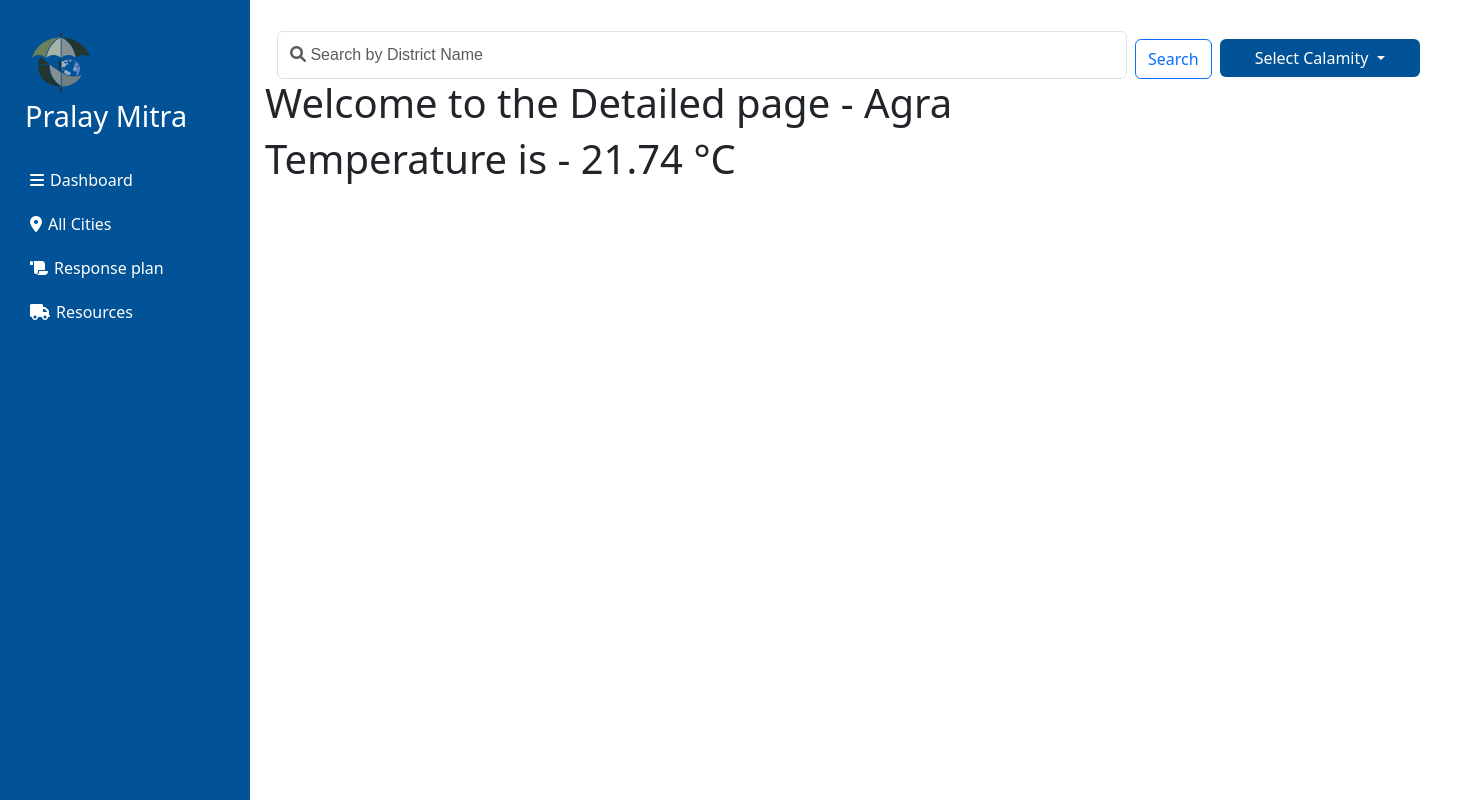
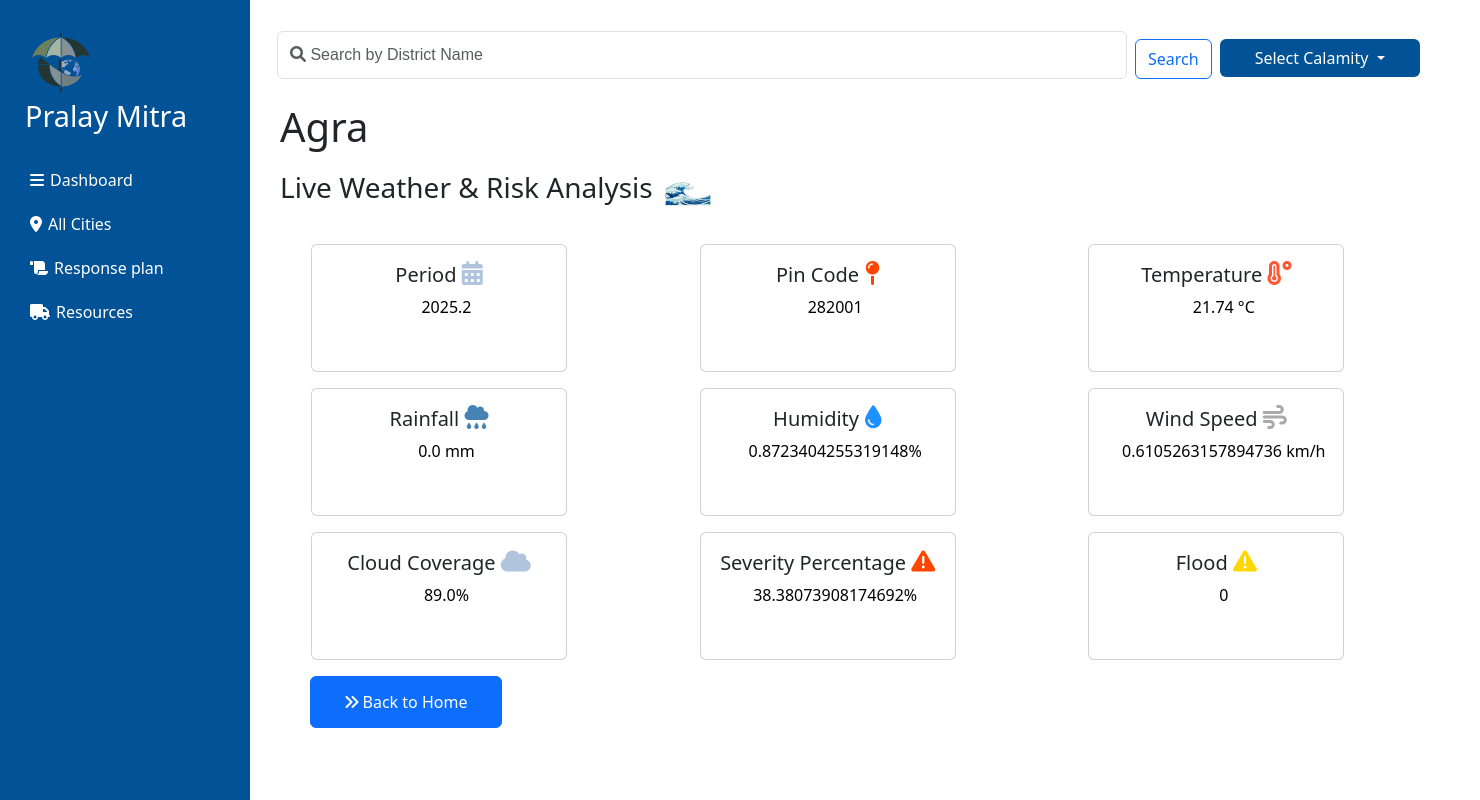
Before and after one commit to urvashitech/Pralay_Mitra, a Django app: page /district/Agra/ in a window 1480 px wide. Run offline with Django 5.2, Linux system fonts and the light colour scheme; data comes from the database, SQL or seed files in the repository; some libraries are stand-ins or nearby versions.

Commit message:
detailed_district page has been created and designed

```diff
--- a/prediction/static/css/style.css
+++ b/prediction/static/css/style.css
@@ -62,11 +62,11 @@ body {
 }
 
 .district-link {
-    text-decoration: none;  /* Remove underline */
-    color: black;           /* Set text color to black */
+    text-decoration: none;
+    color: black;
 }
 
 .district-link:hover {
-    color: black;           /* Ensure text stays black on hover */
-    /* You can add a hover effect if needed, like changing the color on hover */
+    color: black;
+
 }
--- a/prediction/templates/components/navbar.html
+++ b/prediction/templates/components/navbar.html
@@ -1,7 +1,7 @@
 <div class="container-fluid mt-2">
-    <form class="d-flex" role="search">
+    <form id="searchForm" class="d-flex" role="search">
         <div class="input-group mt-2" style="width: 850px; position: relative;">
-            <input class="form-control" type="search" placeholder="&#xf002; Search by District Name" aria-label="Search" style="font-family: Arial, FontAwesome;">
+            <input id="searchInput" class="form-control" type="search" placeholder="&#xf002; Search by District Name" aria-label="Search" style="font-family: Arial, FontAwesome;">
         </div>
         <button class="btn btn-outline-primary mt-3 ms-2" type="submit" style="height: 40px;">Search</button>
 
@@ -32,4 +32,21 @@
           });
       });
   });
+  document.addEventListener("DOMContentLoaded", function () {
+      const searchForm = document.getElementById("searchForm");
+      const searchInput = document.getElementById("searchInput");
+
+      searchForm.addEventListener("submit", function (event) {
+          event.preventDefault();  // Prevent the default form submission
+
+          let districtName = searchInput.value.trim(); // Get user input and trim spaces
+
+          if (districtName) {
+              let formattedDistrictName = districtName.replace(/\s+/g, '-'); // Replace spaces with hyphens if needed
+              window.location.href = `/district/${formattedDistrictName}/`; // Redirect to the detailed page
+          } else {
+              alert("Please enter a district name!"); // Show an alert if input is empty
+          }
+      });
+  });
 </script>
--- a/prediction/templates/components/sidebar.html
+++ b/prediction/templates/components/sidebar.html
@@ -28,10 +28,10 @@
                     <a href="/predictions/" class="nav-link" id="predictions"><i class="fa-solid fa-location-dot" style="margin-right: 6px;"></i>All Cities</a>
                 </li>
                 <li class="nav-item">
-                    <a href="/reports/" class="nav-link" id="reports"><i class="fa-solid fa-scroll" style="margin-right: 6px;"></i>Response plan</a>
+                    <a href="/response-plan/" class="nav-link" id="reports"><i class="fa-solid fa-scroll" style="margin-right: 6px;"></i>Response plan</a>
                 </li>
                 <li class="nav-item">
-                    <a href="/settings/" class="nav-link" id="settings"><i class="fa-solid fa-truck" style="margin-right: 6px;"></i>Resources</a>
+                    <a href="/resource/" class="nav-link" id="settings"><i class="fa-solid fa-truck" style="margin-right: 6px;"></i>Resources</a>
                 </li>
             </ul>
         </div>
--- a/prediction/templates/district_detail.html
+++ b/prediction/templates/district_detail.html
@@ -8,6 +8,27 @@
 {% block content %}
 {% include "components/navbar.html" %}
 
-<h1> Welcome to the Detailed page - {{district}}</h1>
-<h1> Temperature is - {{temperature}} <span>&#176;</span>C</h1>
+<h1 class="mt-4" style="margin-left: 15px;">
+    {{ station_name }}</i>
+</h1>
+<div style="display: flex; align-items: center; margin-left: 15px;">
+    <h3 > Live Weather & Risk Analysis </h3>
+    <img src="/static/images/flood.png" alt="Logo" style="width: 70px; height: 65px;">
+</div>
+<div class="container">
+    <div class="row" style="margin-left: 22px; margin-top: 20px;">
+        {% for card in card %}
+            <div class="col-md-4 mb-3">
+                <div class="card" style="height: 8rem; width: 16rem;">
+                    <div class="card-body">
+                        <h5 class="card-title text-center">{{ card.title }} <i class="fa-solid {{ card.icon }}"  style="color: {{ card.color }}; font-size: 24px;" ></i></h5>
+                        <p class="text-center" style="margin-left: 15px; text-decoration: none; color: black;">{{ card.value }}</p>
+                    </div>
+                </div>
+            </div>
+        {% endfor %}
+    </div>
+    <button class="btn btn-primary" style="margin-left: 33px; width: 12rem ;"><a href="{% url 'home' %}" class="btn" style="color: white;"><i class="fa-solid fa-angles-right" style="margin-right: 4px ; color: white;"></i>Back to Home</a></button>
+
+</div>
 {% endblock%}
--- a/prediction/templates/predictions.html
+++ b/prediction/templates/predictions.html
@@ -1,7 +1,7 @@
 {% extends "base.html" %}
 {% load static %}
 {% block title %}
-<title>Pralay_Mitra - Prediction</title>
+<title>Pralay_Mitra - all cities</title>
 <link rel="stylesheet" href="{% static 'css/styles.css' %}">
 {% endblock %}
 
@@ -37,7 +37,7 @@
       <div class="card" style="width: 10rem; height: 6rem;">
         <div class="card-body">
           <h5 class="card-title"><i class="fa-solid fa-water" style="margin-left: 37px;"></i></h5>
-          <a href="{% url 'district_detail' 'Prayagraj' %}" style="margin-left: 10px; text-decoration: none; color: black;">Prayagraj</a>
+          <a href="{% url 'district_detail' '	Allahabad' %}" style="margin-left: 10px; text-decoration: none; color: black;">Allahabad</a>
         </div>
       </div>
       <div class="card" style="width: 10rem; height: 6rem;">
--- a/prediction/urls.py
+++ b/prediction/urls.py
@@ -7,4 +7,6 @@ urlpatterns = [
     path("", views.home, name="home"),  # Home page
     path("predictions/", views.prediction, name="prediction"),  # Prediction page
     path('district/<str:district_name>/', views.district_detail, name='district_detail'), # District detail page
+    path("response-plan/", views.response, name="response"),  # Response plan page
+    path("resource/", views.resource, name="resource"), # Resource plan page
 ]
--- a/prediction/views.py
+++ b/prediction/views.py
@@ -52,6 +52,7 @@ def prediction(request):
     return render(request, 'predictions.html', {'district_name': district_name})
 
 def district_detail(request, district_name):
+    district_name = district_name.replace('-', ' ').strip().capitalize()
     # Path to your database file
     db_path = "prediction/ml/data/flood_data.db"
 
@@ -60,17 +61,34 @@ def district_detail(request, district_name):
     cursor = conn.cursor()
 
      # Fetch district data
-    query = "SELECT  Max_Temp ,Rainfall, Wind_Speed FROM flood_data WHERE Station_Names = ?"
+    query = "SELECT  Station_Names, Period, Station_Number, Max_Temp, Rainfall, Relative_Humidity, Wind_Speed, Cloud_Coverage, Flood, Severity_Percentage   FROM flood_data WHERE Station_Names = ?"
     cursor.execute(query, (district_name,))
     result = cursor.fetchone()
 
     if result:
-        temperature , rainfall, wind_speed = result
+      (Station_Names, Period,Station_Number, Max_Temp, Rainfall, Relative_Humidity, Wind_Speed, Cloud_Coverage,Flood, Severity_Percentage) = result
     else:
-        rainfall = wind_speed = None  # Handle case when no data is found
+       Station_Names= Period = Station_Number = Max_Temp = Rainfall = Relative_Humidity = Wind_Speed = Cloud_Coverage = Flood = Severity_Percentage =  None  # Handle case when no data is found
     # Close the connection
     conn.close()
+
+    card = [
+        {"title": "Period", "value": f"{Period}", "icon": "fa-calendar-days","color": "#B0C4DE "},
+         {"title": "Pin Code", "value": f"{Station_Number}", "icon": "fa-map-pin","color":"#FF4500"},
+        {"title": "Temperature", "value": f"{Max_Temp} °C", "icon": "fa-temperature-high","color": "#FF5733"},
+        {"title": "Rainfall", "value": f"{Rainfall} mm", "icon": "fa-cloud-rain","color": "#4682B4"},
+        {"title": "Humidity", "value": f"{Relative_Humidity}%", "icon": "fa-tint", "color": "#1E90FF"},
+        {"title": "Wind Speed", "value": f"{Wind_Speed} km/h", "icon": "fa-wind","color": "#A9A9A9"},
+        {"title": "Cloud Coverage", "value": f"{Cloud_Coverage}%", "icon": "fa-cloud","color": "#B0C4DE"},
+        {"title": "Severity Percentage", "value": f"{Severity_Percentage}%", "icon": "fa-exclamation-triangle","color": "#FF4500"},
+        {"title": "Flood", "value": f"{Flood}", "icon": "fa-exclamation-triangle", "color": "#FFD700"},]
+
     return render(request, 'district_detail.html', {"district": district_name,
-        "temperature": temperature,
-        "rainfall": rainfall,
-        "windspeed": wind_speed,})
+                                                    "station_name": Station_Names,
+                                                    "card": card,
+        })
+def response(request):
+    return render(request, 'response.html')
+
+def resource(request):
+    return render(request, 'resource.html')
```
Also changed, not shown: prediction/templates/resource.html (added, +11 -0 lines), prediction/templates/response.html (added, +11 -0 lines), prediction/static/images/flood.png (added).
